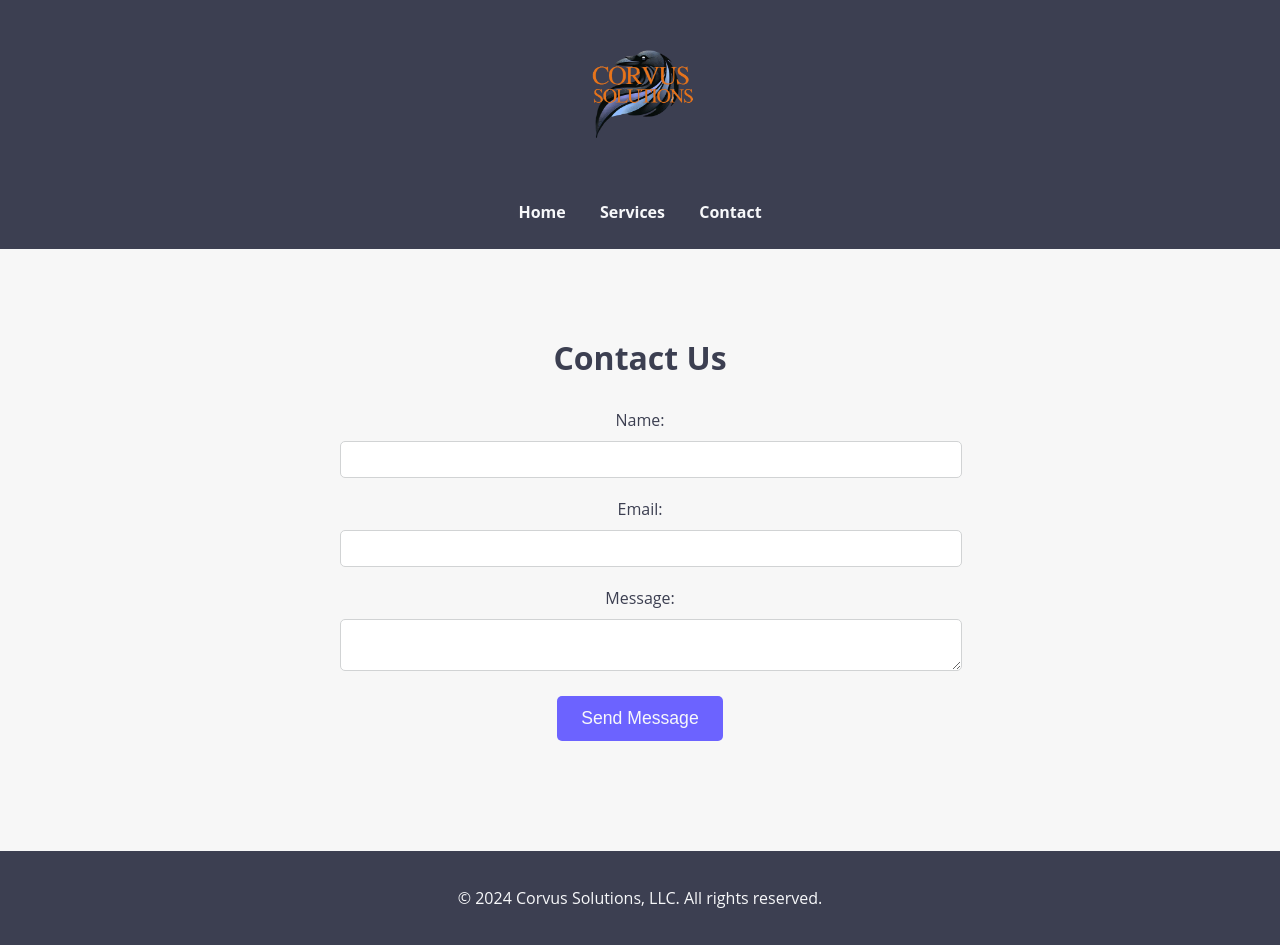
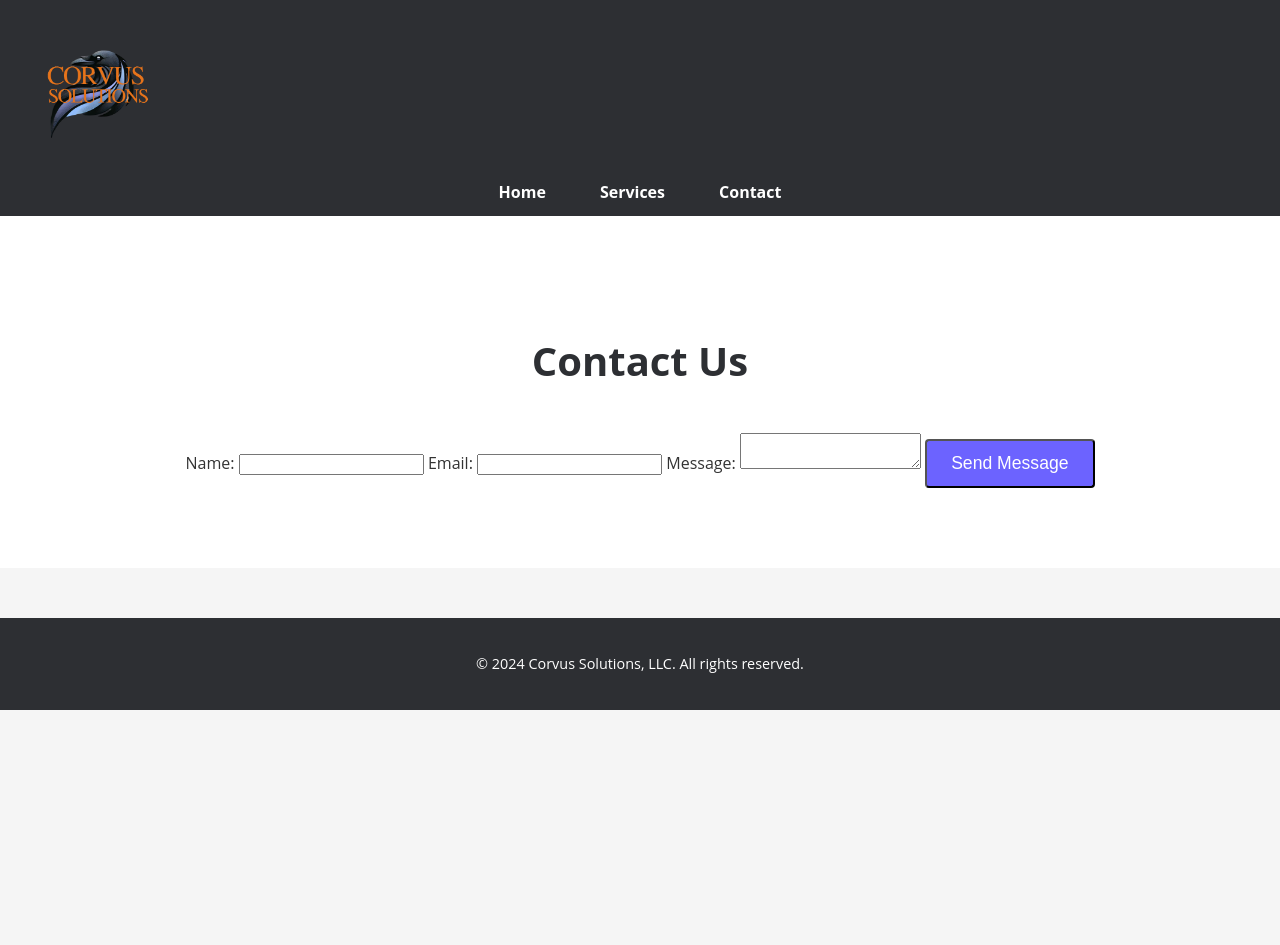
Before and after one commit to grimmyoire/CORVUS-SOLUTIONS-LLC, a plain HTML site: page contact.html in a window 1280 px wide. After the commit the page ends 800 px from the top, so only its background shows below. Drawn offline with Linux system fonts and the light colour scheme; files whose address does not match are found by name.

Commit message:
Update styles.css

```diff
--- a/css/styles.css
+++ b/css/styles.css
@@ -2,115 +2,110 @@
 body {
     font-family: 'Montserrat', 'Open Sans', sans-serif;
     margin: 0;
-    color: #222831;
-    background-color: #F7F7F7;
+    color: #333;
+    background-color: #F5F5F5;
+    line-height: 1.6;
+    font-size: 16px;
 }
 
 header {
-    background-color: #3C3F51;
-    color: #F7F8FA;
+    background-color: #2D2F33;
+    color: #FFFFFF;
     padding: 10px 0;
-    text-align: center;
+    box-shadow: 0 2px 4px rgba(0, 0, 0, 0.1);
 }
 
 header .logo img {
     max-width: 150px;
     height: auto;
-    margin: 10px 0;
+    margin: 10px 20px;
+    vertical-align: middle;
 }
 
 nav ul {
     list-style: none;
     padding: 0;
+    margin: 0;
+    display: flex;
+    justify-content: center;
+    align-items: center;
 }
 
 nav ul li {
-    display: inline;
     margin: 0 15px;
 }
 
 nav ul li a {
-    color: #F7F8FA;
+    color: #FFFFFF;
     text-decoration: none;
     font-weight: bold;
+    padding: 8px 12px;
+    border-radius: 4px;
+    transition: background-color 0.3s ease;
+}
+
+nav ul li a:hover {
+    background-color: #6C63FF;
 }
 
 .hero {
-    background-color: #3C3F51;
-    color: #F7F8FA;
+    background-color: #2D2F33;
+    color: #FFFFFF;
     text-align: center;
     padding: 100px 20px;
+    background-image: linear-gradient(135deg, #6C63FF 0%, #2D2F33 100%);
 }
 
 .hero h1 {
-    font-size: 2.5em;
+    font-size: 3em;
     margin-bottom: 20px;
 }
 
 .hero p {
-    font-size: 1.2em;
+    font-size: 1.25em;
     margin-bottom: 40px;
 }
 
 .cta-button {
     background-color: #6C63FF;
-    color: #F7F8FA;
+    color: #FFFFFF;
     padding: 12px 24px;
     text-decoration: none;
-    border-radius: 5px;
+    border-radius: 4px;
     font-size: 1.1em;
+    transition: background-color 0.3s ease;
+}
+
+.cta-button:hover {
+    background-color: #5A54CC;
 }
 
 .section {
-    padding: 60px 20px;
+    padding: 80px 20px;
     text-align: center;
+    background-color: #FFFFFF;
 }
 
 .section h2 {
-    color: #3C3F51;
-    font-size: 2em;
-    margin-bottom: 30px;
+    color: #2D2F33;
+    font-size: 2.5em;
+    margin-bottom: 40px;
 }
 
-.service-item {
-    background-color: #E0E2E5;
-    margin: 20px 0;
+.service-item, .sample-item, .career-item {
+    background-color: #F5F5F5;
+    margin: 20px auto;
     padding: 20px;
-    border-radius: 5px;
-}
-
-.contact form {
-    max-width: 600px;
-    margin: 0 auto;
-}
-
-.contact form label {
-    display: block;
-    margin-bottom: 10px;
-    color: #3C3F51;
-}
-
-.contact form input, .contact form textarea {
-    width: 100%;
-    padding: 10px;
-    margin-bottom: 20px;
-    border: 1px solid #D1D3D4;
-    border-radius: 5px;
-}
-
-.contact form .cta-button {
-    background-color: #6C63FF;
-    color: #F7F8FA;
-    padding: 12px 24px;
-    border: none;
-    border-radius: 5px;
-    cursor: pointer;
+    border-radius: 8px;
+    max-width: 800px;
+    box-shadow: 0 4px 8px rgba(0, 0, 0, 0.1);
 }
 
 footer {
-    background-color: #3C3F51;
-    color: #F7F8FA;
+    background-color: #2D2F33;
+    color: #FFFFFF;
     text-align: center;
     padding: 20px 0;
     margin-top: 50px;
+    font-size: 0.9em;
 }
```
